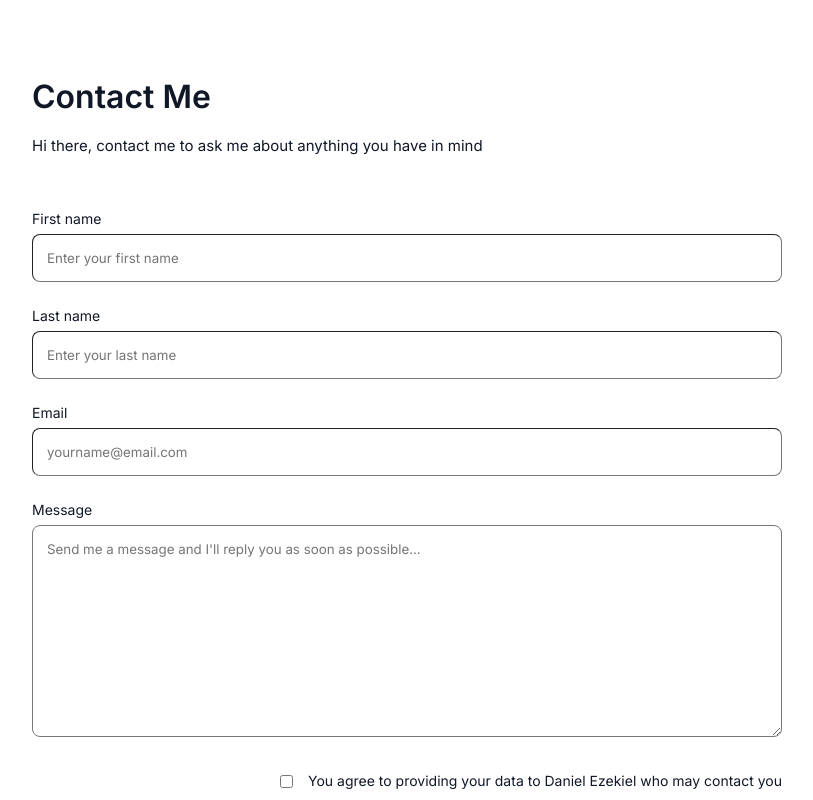
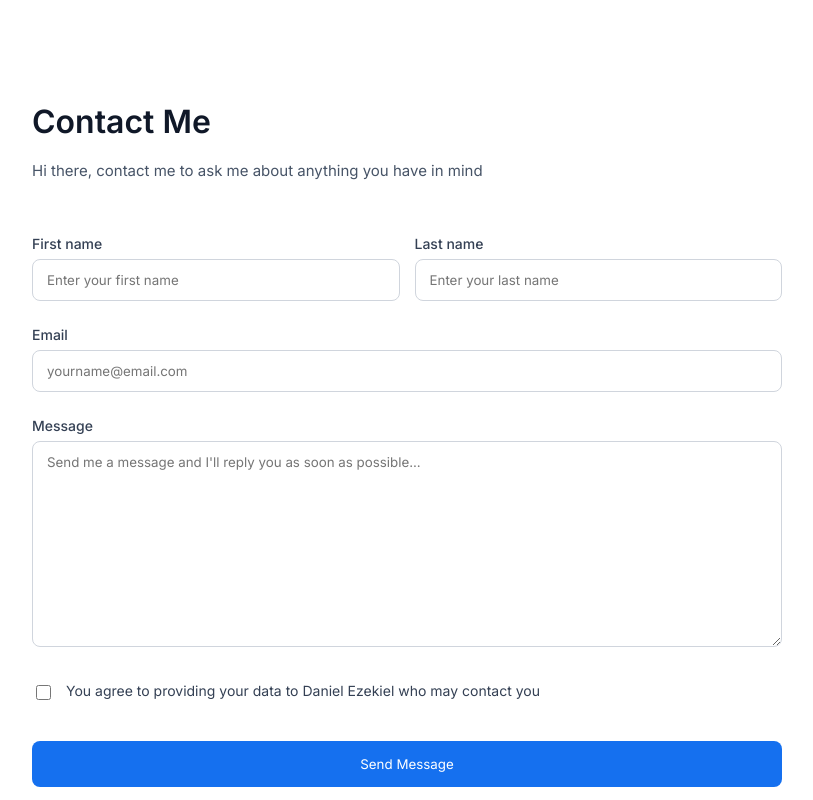
Before and after one commit to Daniel-Ezekiel/HNG-I9, a React (Create React App) app in the folder linktree-profile-page/: page /contact in a window 1280 px wide. Shown: the top 800 px of the page, without its empty margins (233-1046 px from the left). Built offline with nearby package versions, Linux system fonts and the light colour scheme.

Commit message:
style: added more styles for contact page to meet figma design requirements

```diff
--- a/linktree-profile-page/src/index.css
+++ b/linktree-profile-page/src/index.css
@@ -1,4 +1,4 @@
-@import url('https://fonts.googleapis.com/css2?family=Inter:wght@400;600&display=swap');
+@import url('https://fonts.googleapis.com/css2?family=Inter:wght@400;500;600&display=swap');
 
 html{
   font-size: 62.5%;
@@ -143,16 +143,18 @@ footer p{
   max-width: 75rem;
   margin: auto;
   margin-bottom: 7.5rem;
-  padding: 2rem 0;
+  padding: 4.5rem 0;
   font-size: 1.5rem;
 }
 
 .top-section{
   padding: 2.5rem 0 4rem;
+  color: #475467;
 }
 
 .parent-container h1{
   font-size: 3.2rem;
+  color: #101828;
 }
 
 .form-control{
@@ -161,8 +163,9 @@ footer p{
 
 .form-control-check{
   padding: 1rem 0;
+  flex-direction: row-reverse;
   display: flex;
-  flex-direction: row-reverse;
+  justify-content: start;
   align-items: flex-start;
   gap: 1.2rem;
 }
@@ -170,25 +173,43 @@ footer p{
 label{
   display: block;
   margin-bottom: 0.7rem;
+
   font-size: 1.4rem;
+  font-weight: 500;
+  color: #344054;
+}
+
+.form-control-check label{
+  font-weight: 400;
 }
 
 input,
 textarea{
   display: block;
   width: -webkit-fill-available;
-  padding: 1.5rem 1.4rem;
-  border-width: 0.1rem;
+  padding: 1.2rem 1.4rem;
+  border: 0.1rem solid rgba(208, 213, 221, 1);
   border-radius: 0.8rem;
+
   font-family: 'Inter', sans-serif;
 }
 
+input:focus,
+textarea:focus {
+  outline-color: #84CAFF;
+}
+
+textarea:focus {
+  box-shadow: 0px 1px 2px rgba(16, 24, 40, 0.05), 0px 0px 0px 4px #D1E9FF;
+}
+
 textarea{
-  height: 18rem;;
+  height: 18rem;
 }
 
 #checkbox{
-  width: auto;
+  width: 1.5rem;
+  height: 1.5rem;
 }
 
 #btn__submit{
@@ -200,16 +221,12 @@ textarea{
   margin: auto;
   border-radius: 0.8rem;
   background-color: rgba(21, 112, 239, 1);
+
+  font-family: 'Inter', sans-serif;
   color: #fff;
-  font-family: 'Inter', sans-serif;
 }
 
 #btn__submit:hover{
-  background-color: rgba(23, 92, 211, 1);
-  transition: all ease-in-out 0.4s;
-}
-
-#btn__submit:focus{
   background-color: rgba(23, 92, 211, 1);
   transition: all ease-in-out 0.4s;
 }
@@ -218,3 +235,20 @@ textarea{
   background-color: rgba(178, 221, 255, 1);
   transition: all ease-in-out 0.4s;
 }
+
+@media screen and (min-width: 768px){
+  form{
+    display: flex;
+    flex-flow: row wrap;
+    justify-content: space-between;
+  }
+
+  .form-control:first-child,
+  .form-control:nth-child(2){
+    width: 49%;
+  }
+
+  .form-control{
+    width: 100%;
+  }
+}
```
